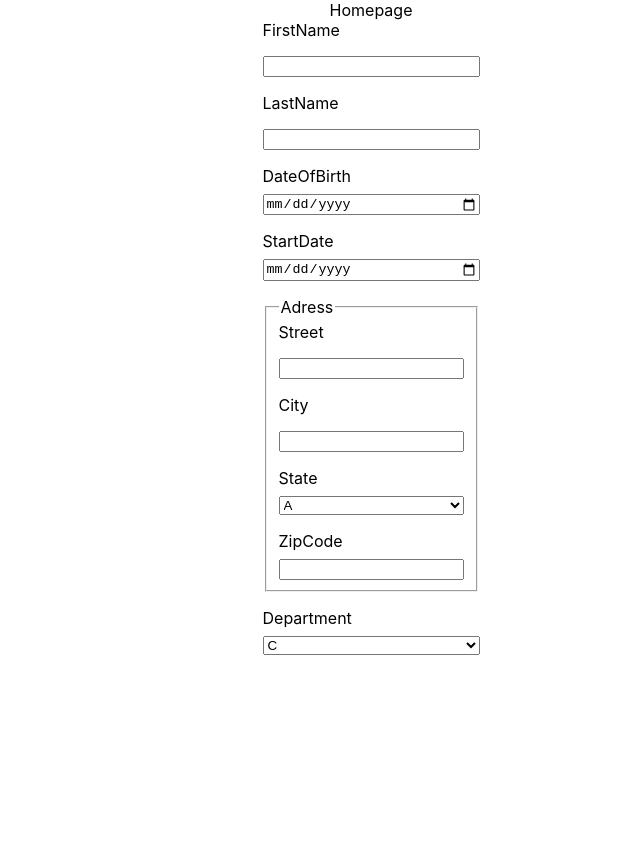
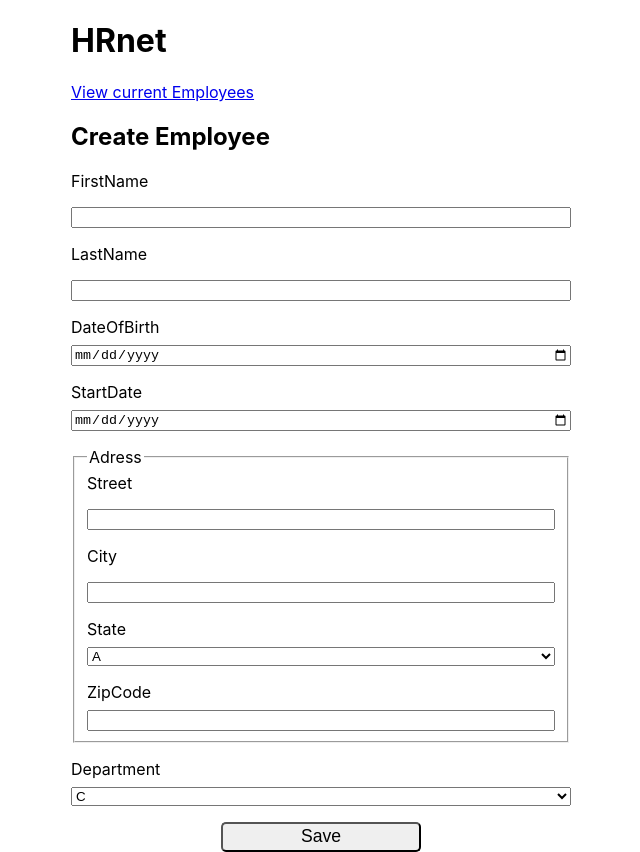
Before and after one commit to f4b4nd/fabienAndria_14_25062022_website, a React (Create React App) app: page / in a window 1280 px wide. Shown: the whole page, without its empty margins (269-909 px from the left). Before the commit the page ends 800 px from the top, so only its background shows below. Built offline with nearby package versions, Linux system fonts and the light colour scheme.

Commit message:
add usestate hooks for form

```diff
--- a/src/App.css
+++ b/src/App.css
@@ -1,5 +1,4 @@
 main {
-    display: flex;
-    flex-direction: column;
-    align-items: center;
+  max-width: 600px;
+  margin: 0 auto;
 }
--- a/src/components/DateInput/index.tsx
+++ b/src/components/DateInput/index.tsx
@@ -1,6 +1,6 @@
 import { Container } from "./style"
 
-const DateInput = ({inputName}: IDateInput) => {
+const DateInput = ({inputName, setFunction}: IDateInput) => {
 
     return (
         <Container>
@@ -9,7 +9,7 @@ const DateInput = ({inputName}: IDateInput) => {
 
             <input
                 type="date" id={inputName}
-                onChange={(e) => console.log(e.target.value)}
+                onChange={(e) => setFunction(e.target.value)}
             />
 
         </Container>
--- a/src/components/NumericInput/index.tsx
+++ b/src/components/NumericInput/index.tsx
@@ -1,6 +1,6 @@
 import { Container } from "./style"
 
-const NumericInput = ({inputName}: INumericInput) => {
+const NumericInput = ({inputName, setFunction}: INumericInput) => {
 
     return (
         <Container>
@@ -9,7 +9,7 @@ const NumericInput = ({inputName}: INumericInput) => {
 
             <input
                 type="number" inputMode="numeric" id={inputName}
-                onChange={(e) => console.log(e.target.value)}
+                onChange={(e) => setFunction(e.target.value)}
             />
 
         </Container>
--- a/src/components/TextInput/index.tsx
+++ b/src/components/TextInput/index.tsx
@@ -1,6 +1,6 @@
 import { Container } from "./style"
 
-const TextInput = ({inputName}: ITextInput) => {
+const TextInput = ({inputName, setFunction}: ITextInput) => {
 
     return (
         <Container>
@@ -9,7 +9,7 @@ const TextInput = ({inputName}: ITextInput) => {
 
             <input
                 type="text" id={inputName}
-                onChange={(e) => console.log(e.target.value)}
+                onChange={(e) => setFunction(e.target.value)}
             />
 
         </Container>
--- a/src/components/form/index.tsx
+++ b/src/components/form/index.tsx
@@ -1,4 +1,6 @@
-import { Container } from "./style"
+import { useState } from "react"
+
+import { Container, Button } from "./style"
 
 import DateInput from "../DateInput"
 
@@ -8,29 +10,58 @@ import SelectInput from "../SelectInput"
 import NumericInput from "../NumericInput"
 
 const Form = () => {
+
+    const [firstName, setFirstName] = useState<string>("")
+    const [lastName, setLastName] = useState<string>("")
+    const [dateOfBirth, setDateOfBirth] = useState<string>("")
+    const [startDate, setStartDate] = useState<string>("")
+
+    const [street, setStreet] = useState<string>("")
+    const [city, setCity] = useState<string>("")
+    const [stateRegion, setStateRegion] = useState<string>("")
+    const [zipCode, setZipCode] = useState<string>("")
+
+    const [department, setDepartment] = useState<string>("")
+
+    const handleSubmit = (e: React.FormEvent) => {
+
+        e.preventDefault()
+
+    }
     return (
         <Container>
-            <TextInput inputName="FirstName" />
 
-            <TextInput inputName="LastName" />
+            <TextInput inputName="FirstName" setFunction={setFirstName} />
 
-            <DateInput inputName="DateOfBirth" />
+            <TextInput inputName="LastName" setFunction={setLastName}/>
 
-            <DateInput inputName="StartDate" />
+            <DateInput inputName="DateOfBirth" setFunction={setDateOfBirth} />
+
+            <DateInput inputName="StartDate" setFunction={setStartDate} />
 
             <Fieldset legendName="Adress">
 
-                <TextInput inputName="Street" />
+                <TextInput inputName="Street" setFunction={setStreet} />
 
-                <TextInput inputName="City" />
+                <TextInput inputName="City" setFunction={setCity} />
 
-                <SelectInput inputName="State" options={['A', 'B']}/>
+                <SelectInput
+                    inputName="State"
+                    options={['A', 'B']}
+                    setFunction={setStateRegion}
+                />
 
-                <NumericInput inputName="ZipCode" />
+                <NumericInput inputName="ZipCode" setFunction={setZipCode} />
 
             </Fieldset>
 
-            <SelectInput inputName="Department" options={['C', 'D']}/>
+            <SelectInput
+                inputName="Department"
+                options={['C', 'D']}
+                setFunction={setDepartment}
+            />
+
+            <Button type="submit" onClick={(e) => handleSubmit(e)}>Save</Button>
 
         </Container>
     )
--- a/src/components/form/style.ts
+++ b/src/components/form/style.ts
@@ -6,3 +6,11 @@ export const Container = styled.form`
     flex-direction: column;
     row-gap: 1em;
 `
+
+export const Button = styled.button`
+    height: 30px;
+    width: 200px;
+    margin: 0 auto;
+    border-radius: 5px;
+    font-size: 1.1em;
+`
--- a/src/pages/employees.tsx
+++ b/src/pages/employees.tsx
@@ -1,4 +1,6 @@
 import { TableWrapper } from 'f4b4nd-table-plugin'
+
+import { Link } from 'react-router-dom'
 
 import JSONData from "../fixtures/employees.json"
 
@@ -14,6 +16,7 @@ const EmployeesPage: React.FC = () => {
 
             <TableWrapper initialData={initialData} />
 
+            <Link to="/">Home</Link>
         </main>
     )
 }
--- a/src/pages/home.tsx
+++ b/src/pages/home.tsx
@@ -1,9 +1,16 @@
 import Form from "../components/form"
+import { Link } from "react-router-dom"
 
 const HomePage: React.FC = () => {
     return (
         <main className="homepage">
-            Homepage
+
+            <h1> HRnet </h1>
+
+            <Link to="employees"> View current Employees </Link>
+
+            <h2>Create Employee</h2>
+
             <Form />
         </main>
     )
```
Also changed, not shown: src/components/type.d.ts (+10 -5 lines).
